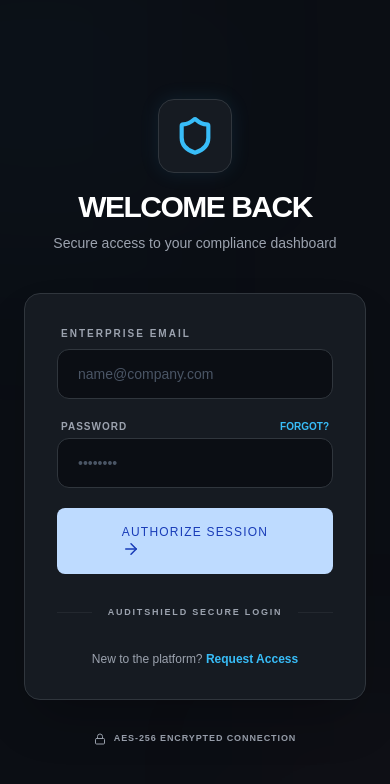
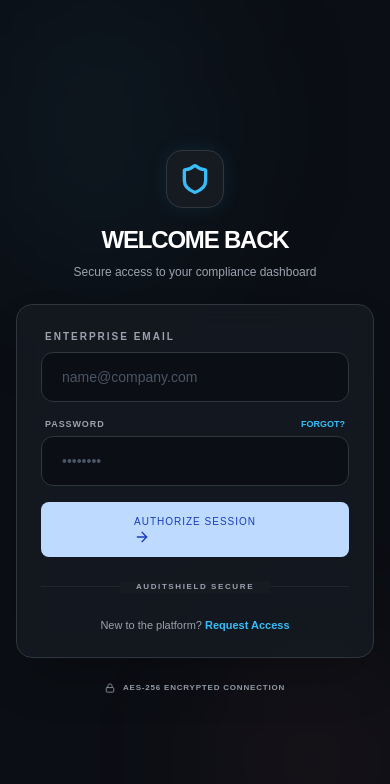
Before and after one commit to Haraprasad-workspace/AuditShield, a React app in the folder frontend/: page /auth in a window 390 px wide. Shown: the top 784 px of the page. Built offline with nearby package versions, Linux system fonts and the light colour scheme; the HTML template or start-up script is replaced by a standard one.

Commit message:
login and register updated

```diff
--- a/frontend/src/pages/Login.jsx
+++ b/frontend/src/pages/Login.jsx
@@ -14,7 +14,6 @@ const Login = () => {
   const [isLoading, setIsLoading] = useState(false)
   const navigate = useNavigate()
 
-  // Custom Toast/Alert Styling for AuditShield
   const Toast = Swal.mixin({
     toast: true,
     position: 'top-end',
@@ -34,20 +33,15 @@ const Login = () => {
     setIsLoading(true)
 
     try {
-      // The login function here should use import.meta.env.VITE_API_BASE_URL
-      // inside your ../api/auth.js file.
       const data = await login({ email, password })
 
-      // Store session data
       localStorage.setItem('auditshield_token', data.session.access_token)
       localStorage.setItem('auditshield_user', JSON.stringify(data.user))
 
-      // Also store user ID for other components (like DriveAudit) to use
       if (data.user?.id) {
         localStorage.setItem('auditshield_user_id', data.user.id)
       }
 
-      // ✅ Success Alert
       await Toast.fire({
         icon: 'success',
         title: 'Authorization Granted',
@@ -58,7 +52,6 @@ const Login = () => {
 
       navigate('/dashboard')
     } catch (err) {
-      // ❌ Error Alert
       Swal.fire({
         title: 'Access Denied',
         text: err.message || "Invalid credentials or server timeout.",
@@ -68,9 +61,9 @@ const Login = () => {
         confirmButtonColor: '#38BDF8',
         iconColor: '#FF4B5C',
         customClass: {
-          popup: 'border border-cobalt-border rounded-2xl shadow-2xl',
-          title: 'text-xl font-heading font-bold uppercase tracking-tight',
-          confirmButton: 'px-8 py-3 rounded-lg font-bold uppercase tracking-widest text-xs'
+          popup: 'border border-cobalt-border rounded-2xl shadow-2xl w-[90%] md:w-auto',
+          title: 'text-lg md:text-xl font-heading font-bold uppercase tracking-tight',
+          confirmButton: 'px-6 md:px-8 py-2 md:py-3 rounded-lg font-bold uppercase tracking-widest text-[10px] md:text-xs'
         }
       })
     } finally {
@@ -79,26 +72,27 @@ const Login = () => {
   }
 
   return (
-    <div className="min-h-screen bg-cobalt-bg flex items-center justify-center p-6 relative overflow-hidden">
-      {/* Decorative Background Elements */}
-      <div className="absolute top-[-10%] left-[-10%] w-[40%] h-[40%] bg-cobalt-accent/5 blur-[120px] rounded-full"></div>
-      <div className="absolute bottom-[-10%] right-[-10%] w-[30%] h-[30%] bg-risk-high/5 blur-[100px] rounded-full"></div>
+    <div className="min-h-screen bg-cobalt-bg flex items-center justify-center p-4 md:p-6 relative overflow-hidden">
+      {/* Decorative Background Elements - Hidden or simplified on mobile */}
+      <div className="absolute top-[-5%] left-[-5%] w-[60%] md:w-[40%] h-[40%] bg-cobalt-accent/5 blur-[80px] md:blur-[120px] rounded-full"></div>
+      <div className="absolute bottom-[-5%] right-[-5%] w-[50%] md:w-[30%] h-[30%] bg-risk-high/5 blur-[70px] md:blur-[100px] rounded-full"></div>
 
-      <div className="max-w-md w-full z-10">
-        <div className="flex flex-col items-center mb-10">
-          <div className="p-4 bg-cobalt-surface border border-cobalt-border rounded-2xl mb-4 shadow-[0_0_20px_rgba(56,189,248,0.1)]">
-            <Shield className="text-cobalt-accent" size={40} strokeWidth={2.5} />
+      <div className="w-full max-w-md z-10">
+        <div className="flex flex-col items-center mb-6 md:mb-10">
+          <div className="p-3 md:p-4 bg-cobalt-surface border border-cobalt-border rounded-2xl mb-4 shadow-[0_0_20px_rgba(56,189,248,0.1)]">
+            <Shield className="text-cobalt-accent w-8 h-8 md:w-10 md:h-10" strokeWidth={2.5} />
           </div>
-          <h1 className="text-3xl font-heading font-bold text-white uppercase tracking-tighter">
+          <h1 className="text-2xl md:text-3xl font-heading font-bold text-white uppercase tracking-tighter text-center">
             Welcome Back
           </h1>
-          <p className="text-cobalt-muted mt-2 text-center text-sm">
+          <p className="text-cobalt-muted mt-2 text-center text-xs md:text-sm px-4">
             Secure access to your compliance dashboard
           </p>
         </div>
 
-        <div className="bg-cobalt-surface border border-cobalt-border rounded-2xl p-8 shadow-2xl backdrop-blur-sm">
-          <form className="space-y-5" onSubmit={handleLogin}>
+        <div className="bg-cobalt-surface/80 border border-cobalt-border rounded-2xl p-6 md:p-8 shadow-2xl backdrop-blur-md">
+          <form className="space-y-4 md:space-y-5" onSubmit={handleLogin}>
+            <div className="space-y-1">
               <Input
                 label="Enterprise Email"
                 type="email"
@@ -108,15 +102,16 @@ const Login = () => {
                 required
                 disabled={isLoading}
               />
+            </div>
 
             <div className="space-y-1">
               <div className="flex justify-between items-center px-1">
-                <label className="text-[10px] uppercase tracking-widest text-cobalt-muted font-bold">
+                <label className="text-[9px] md:text-[10px] uppercase tracking-widest text-cobalt-muted font-bold">
                   Password
                 </label>
                 <Link
                   to="#"
-                  className="text-[10px] uppercase font-bold text-cobalt-accent hover:underline"
+                  className="text-[9px] md:text-[10px] uppercase font-bold text-cobalt-accent hover:underline"
                 >
                   Forgot?
                 </Link>
@@ -135,33 +130,33 @@ const Login = () => {
             <Button
               type="submit"
               disabled={isLoading}
-              className="w-full py-4 font-bold uppercase tracking-widest text-xs mt-4 flex items-center justify-center gap-2"
+              className="w-full py-3 md:py-4 font-bold uppercase tracking-widest text-[10px] md:text-xs mt-4 flex items-center justify-center gap-2"
             >
               {isLoading ? (
                 <>
-                  <Loader2 className="animate-spin" size={18} />
+                  <Loader2 className="animate-spin" size={16} />
                   Authenticating...
                 </>
               ) : (
                 <>
-                  Authorize Session <ArrowRight size={18} />
+                  Authorize Session <ArrowRight size={16} />
                 </>
               )}
             </Button>
           </form>
 
-          <div className="relative my-8">
+          <div className="relative my-6 md:my-8">
             <div className="absolute inset-0 flex items-center">
               <div className="w-full border-t border-cobalt-border/50"></div>
             </div>
-            <div className="relative flex justify-center text-[9px] uppercase font-bold tracking-[0.2em]">
+            <div className="relative flex justify-center text-[8px] md:text-[9px] uppercase font-bold tracking-[0.2em]">
               <span className="bg-cobalt-surface px-4 text-cobalt-muted">
-                AuditShield Secure Login
+                AuditShield Secure
               </span>
             </div>
           </div>
 
-          <p className="text-center mt-4 text-xs text-cobalt-muted">
+          <p className="text-center mt-2 text-[11px] md:text-xs text-cobalt-muted">
             New to the platform?{' '}
             <Link
               to="/register"
@@ -172,8 +167,8 @@ const Login = () => {
           </p>
         </div>
 
-        <div className="mt-8 flex justify-center items-center gap-2 text-[9px] text-cobalt-muted uppercase font-bold tracking-widest">
-          <Lock size={12} /> AES-256 Encrypted Connection
+        <div className="mt-6 md:mt-8 flex justify-center items-center gap-2 text-[8px] md:text-[9px] text-cobalt-muted uppercase font-bold tracking-widest">
+          <Lock size={10} /> AES-256 Encrypted Connection
         </div>
       </div>
     </div>
--- a/frontend/src/pages/Register.jsx
+++ b/frontend/src/pages/Register.jsx
@@ -20,7 +20,6 @@ const Register = () => {
   const [isSuccess, setIsSuccess] = useState(false)
   const navigate = useNavigate()
 
-  // Branded Toast for success messages
   const Toast = Swal.mixin({
     toast: true,
     position: 'top-end',
@@ -29,7 +28,7 @@ const Register = () => {
     timerProgressBar: true,
     background: '#0B1221',
     color: '#FFFFFF',
-    iconColor: '#10B981', // risk-low green
+    iconColor: '#10B981',
   })
 
   const handleRegister = async (e) => {
@@ -37,25 +36,20 @@ const Register = () => {
     setIsLoading(true)
 
     try {
-      // The register function uses import.meta.env.VITE_API_BASE_URL inside ../api/auth.js
       await register(formData)
-
       setIsSuccess(true)
 
-      // ✅ Success Alert
       Toast.fire({
         icon: 'success',
         title: 'Perimeter Profile Created',
         text: 'Verification email dispatched.'
       })
 
-      // Auto-redirect to login after success animation
       setTimeout(() => {
         navigate('/auth')
       }, 3000)
 
     } catch (err) {
-      // ❌ Error Alert
       Swal.fire({
         title: 'Initialization Failed',
         text: err.message || "Could not establish connection to security node.",
@@ -65,9 +59,9 @@ const Register = () => {
         confirmButtonColor: '#38BDF8',
         iconColor: '#FF4B5C',
         customClass: {
-          popup: 'border border-cobalt-border rounded-2xl shadow-2xl',
-          title: 'text-xl font-heading font-bold uppercase tracking-tight',
-          confirmButton: 'px-8 py-3 rounded-lg font-bold uppercase tracking-widest text-xs'
+          popup: 'border border-cobalt-border rounded-2xl shadow-2xl w-[90%] md:w-auto',
+          title: 'text-lg md:text-xl font-heading font-bold uppercase tracking-tight',
+          confirmButton: 'px-6 md:px-8 py-2 md:py-3 rounded-lg font-bold uppercase tracking-widest text-[10px] md:text-xs'
         }
       })
     } finally {
@@ -76,35 +70,39 @@ const Register = () => {
   }
 
   return (
-    <div className="min-h-screen bg-cobalt-bg flex items-center justify-center p-6 relative overflow-hidden">
-      {/* Decorative BG */}
+    <div className="min-h-screen bg-cobalt-bg flex items-center justify-center p-4 md:p-6 relative overflow-hidden">
+      {/* Decorative BG - Hidden on smaller mobile to reduce clutter */}
       <div className="absolute inset-0 bg-[url('https://www.transparenttextures.com/patterns/carbon-fibre.png')] opacity-10 pointer-events-none"></div>
-      <div className="absolute top-[-10%] right-[-10%] w-[40%] h-[40%] bg-cobalt-accent/5 blur-[120px] rounded-full"></div>
+      <div className="absolute top-[-5%] right-[-5%] w-[60%] md:w-[40%] h-[40%] bg-cobalt-accent/5 blur-[80px] md:blur-[120px] rounded-full"></div>
 
-      <div className="max-w-xl w-full z-10">
-        <div className="flex flex-col items-center mb-8">
-          <div className="p-4 bg-cobalt-surface border border-cobalt-border rounded-2xl mb-4 shadow-[0_0_20px_rgba(56,189,248,0.1)]">
-            <ShieldPlus className="text-cobalt-accent" size={40} />
+      <div className="w-full max-w-xl z-10">
+        <div className="flex flex-col items-center mb-6 md:mb-8">
+          <div className="p-3 md:p-4 bg-cobalt-surface border border-cobalt-border rounded-2xl mb-4 shadow-[0_0_20px_rgba(56,189,248,0.1)]">
+            <ShieldPlus className="text-cobalt-accent w-8 h-8 md:w-10 md:h-10" />
           </div>
-          <h1 className="text-3xl font-heading font-bold text-white uppercase tracking-tighter text-center italic">Establish Trust</h1>
-          <p className="text-cobalt-muted mt-2 text-center text-sm">Join 500+ teams using AuditShield for compliance</p>
+          <h1 className="text-2xl md:text-3xl font-heading font-bold text-white uppercase tracking-tighter text-center italic">
+            Establish Trust
+          </h1>
+          <p className="text-cobalt-muted mt-2 text-center text-xs md:text-sm px-4">
+            Join 500+ teams using AuditShield for compliance
+          </p>
         </div>
 
-        <div className="bg-cobalt-surface border border-cobalt-border rounded-2xl p-8 shadow-2xl backdrop-blur-sm">
+        <div className="bg-cobalt-surface/80 border border-cobalt-border rounded-2xl p-6 md:p-8 shadow-2xl backdrop-blur-md">
 
           {isSuccess ? (
-            <div className="flex flex-col items-center justify-center py-10 text-center animate-in zoom-in-95 duration-500">
-              <div className="w-16 h-16 bg-risk-low/20 text-risk-low rounded-full flex items-center justify-center mb-4 shadow-[0_0_20px_rgba(16,185,129,0.2)]">
-                <CheckCircle2 size={32} />
+            <div className="flex flex-col items-center justify-center py-6 md:py-10 text-center animate-in zoom-in-95 duration-500">
+              <div className="w-12 h-12 md:w-16 md:h-16 bg-risk-low/20 text-risk-low rounded-full flex items-center justify-center mb-4 shadow-[0_0_20px_rgba(16,185,129,0.2)]">
+                <CheckCircle2 size={28} className="md:w-8 md:h-8" />
               </div>
-              <h3 className="text-xl font-bold text-white uppercase tracking-tight">Account Initialized</h3>
-              <p className="text-cobalt-muted mt-2 text-sm">Authorization required. Check your inbox to continue.</p>
-              <div className="mt-6 flex items-center gap-2 text-[10px] text-cobalt-accent uppercase font-black tracking-widest animate-pulse">
+              <h3 className="text-lg md:text-xl font-bold text-white uppercase tracking-tight">Account Initialized</h3>
+              <p className="text-cobalt-muted mt-2 text-xs md:text-sm">Authorization required. Check your inbox to continue.</p>
+              <div className="mt-6 flex items-center gap-2 text-[8px] md:text-[10px] text-cobalt-accent uppercase font-black tracking-widest animate-pulse">
                 Redirecting to terminal...
               </div>
             </div>
           ) : (
-            <form className="grid grid-cols-1 md:grid-cols-2 gap-6" onSubmit={handleRegister}>
+            <form className="grid grid-cols-1 md:grid-cols-2 gap-4 md:gap-6" onSubmit={handleRegister}>
               <Input
                 label="Full Name"
                 placeholder="Audit Specialist"
@@ -150,34 +148,34 @@ const Register = () => {
                 />
               </div>
 
-              <div className="md:col-span-2 flex items-start gap-3 p-4 bg-cobalt-bg/50 rounded-xl border border-white/5">
-                <CheckCircle2 className="text-cobalt-accent mt-0.5 shrink-0" size={18} />
-                <p className="text-[11px] text-cobalt-muted leading-relaxed font-medium italic">
-                  By creating an account, you agree to our <span className="text-white underline cursor-pointer hover:text-cobalt-accent transition-colors">Data Privacy Policy</span> and authorize AuditShield to perform scans.
+              <div className="md:col-span-2 flex items-start gap-3 p-3 md:p-4 bg-cobalt-bg/50 rounded-xl border border-white/5">
+                <CheckCircle2 className="text-cobalt-accent mt-0.5 shrink-0" size={16} />
+                <p className="text-[10px] md:text-[11px] text-cobalt-muted leading-relaxed font-medium italic">
+                  By creating an account, you agree to our <span className="text-white underline cursor-pointer hover:text-cobalt-accent transition-colors">Privacy Policy</span>.
                 </p>
               </div>
 
               <Button
                 type="submit"
                 disabled={isLoading}
-                className="md:col-span-2 py-4 font-bold uppercase tracking-widest text-xs flex items-center justify-center gap-2"
+                className="md:col-span-2 py-3 md:py-4 font-bold uppercase tracking-widest text-[10px] md:text-xs mt-2 flex items-center justify-center gap-2"
               >
                 {isLoading ? (
                   <>
-                    <Loader2 className="animate-spin" size={18} />
-                    Processing Handshake...
+                    <Loader2 className="animate-spin" size={16} />
+                    Processing...
                   </>
                 ) : (
-                  "Create AuditShield Account"
+                  "Create Account"
                 )}
               </Button>
             </form>
           )}
 
           {!isSuccess && (
-            <p className="text-center mt-8 text-xs text-cobalt-muted font-medium">
+            <p className="text-center mt-6 md:mt-8 text-[11px] md:text-xs text-cobalt-muted font-medium">
               Already registered?{' '}
-              <Link to="/auth" className="text-cobalt-accent font-bold hover:underline transition-all uppercase tracking-widest">Access Dashboard</Link>
+              <Link to="/auth" className="text-cobalt-accent font-bold hover:underline transition-all uppercase tracking-widest">Login</Link>
             </p>
           )}
         </div>
```
Lines whose indentation alone changed are shown as unchanged.
